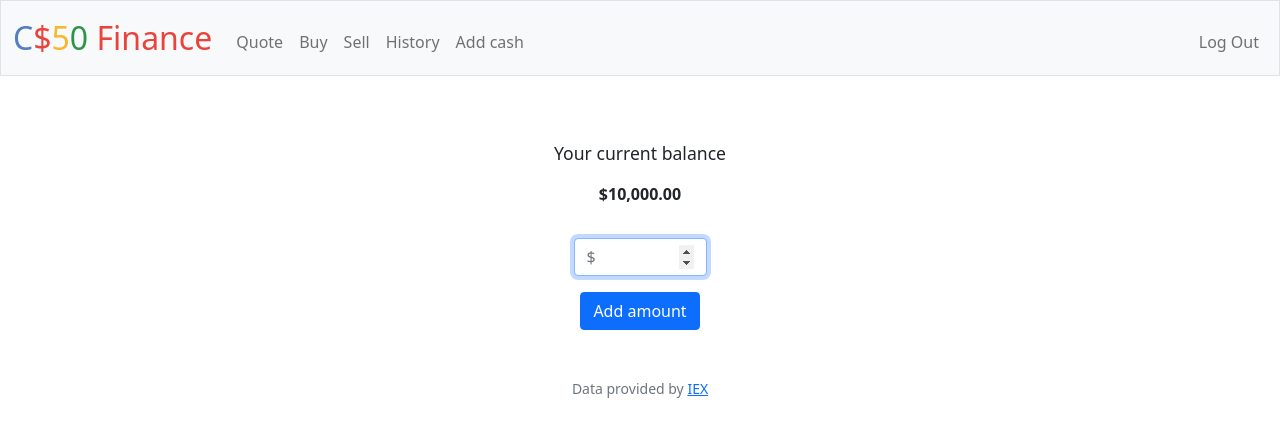
After one commit to ITurres/Python-Flask-SQL-projects, a Flask app: page /add-cash in a window 1280 px wide. The commit adds this page. Shown: the top 437 px of the page. Run offline with Flask 2, Linux system fonts and the light colour scheme; the visitor is signed in with stand-in values (Sample User, id 1); some libraries are stand-ins or nearby versions.

Commit message:
Add new -files- for -app- to add cash to account

```diff
--- a/w9-Flask-problem-sets-9/finance-web-app/app.py
+++ b/w9-Flask-problem-sets-9/finance-web-app/app.py
@@ -1,3 +1,4 @@
+# import flask
 import os
 # import datetime
 # import decimal
@@ -225,11 +226,12 @@ def register():
         # THIS ENABLES AFTER REGISTERING TO BE REDIRECT TO #
         # HOMEPAGE AND SEE CURRENT USER BALANCE # BUT
         # WITH IT, FAILS TEST, BUT STAFF'S SOLUTIONS WORKS
-        # AS SUCH, SO... ILL COMMENT IT OUT JIC.
-        # rows = db.execute(
-        #     "SELECT * FROM users WHERE username = ?", username)
+        # AS SUCH, SO... ILL COMMENT IT OUT FOR TEST.
+        # UNCOMMENTED FOR DEPLOY
+        rows = db.execute(
+            "SELECT * FROM users WHERE username = ?", username)
 
-        # session["user_id"] = rows[0]["id"]
+        session["user_id"] = rows[0]["id"]
 
         flash(f"Hello {username}!, you were successfully Register!")
         return redirect("/")
@@ -246,7 +248,6 @@ def sell():
     if request.method == "POST":
         symbol = request.form.get("symbol")
         shares = request.form.get("shares")
-        shares = int(shares)
 
         try:
             shares = int(shares)
@@ -292,3 +293,49 @@ def sell():
             current_user_id)
         return render_template("sell.html",
                                user_stock_symbols=user_stock_symbols)
+
+
+@app.route("/add-cash", methods=["GET", "POST"])
+@helpers.login_required
+def add_cash():
+    current_user_id = session["user_id"]
+    if request.method == "POST":
+
+        cash_requested = request.form.get("cash-requested")
+
+        try:
+            cash_requested = int(cash_requested)
+        except ValueError:
+            return helpers.apology("Only numbers and Integers", 403)
+
+        if cash_requested < 1:
+            return helpers.apology("Must select an amount higher than 0.", 403)
+        elif cash_requested > 10000:
+            return helpers.apology("""Must select an amount
+                                      lower than 1.000.""", 403)
+
+        db.execute(
+            """UPDATE users SET cash = (
+                SELECT cash FROM users WHERE id = ?
+                ) + ? WHERE id = ?""",
+            current_user_id, cash_requested, current_user_id)
+
+        none_value = "-"
+        db.execute(
+            """INSERT INTO user_transactions(user_id ,share_name,
+                   share_price, share_symbol, total_shares,
+                   transaction_type) VALUES (?, ?, ?, ?, ?, ?)""",
+            current_user_id, none_value, cash_requested,
+            none_value, none_value, "ADD-CASH")
+
+        flash(f"You added {helpers.usd(cash_requested)} to your account.")
+
+        return redirect("/")
+    else:
+        user_current_cash = db.execute("SELECT cash FROM users WHERE id = ?",
+                                       current_user_id)[0]['cash']
+        return render_template("add-cash.html",
+                               user_current_cash=helpers.usd(user_current_cash))
+
+
+# print("flask.__version__ = ", flask.__version__)
--- /dev/null
+++ b/w9-Flask-problem-sets-9/finance-web-app/templates/add-cash.html
@@ -0,0 +1,22 @@
+{% extends "layout.html" %} {% block title %} Add cash {% endblock %} {% block
+main %}
+<div class="current-balance--wrapper">
+  <p class="current-balance-header">Your current balance</p>
+  <p class="current-balance amount">{{ user_current_cash }}</p>
+</div>
+<form action="/add-cash" method="post">
+  <div class="mb-3">
+    <input
+      autocomplete="off"
+      autofocus
+      class="form-control mx-auto w-auto"
+      name="cash-requested"
+      placeholder="$"
+      type="number"
+      min="1"
+      max="10000"
+    />
+  </div>
+  <button class="btn btn-primary" type="submit">Add amount</button>
+</form>
+{% endblock %}
--- a/w9-Flask-problem-sets-9/finance-web-app/templates/layout.html
+++ b/w9-Flask-problem-sets-9/finance-web-app/templates/layout.html
@@ -51,6 +51,9 @@
             <li class="nav-item">
               <a class="nav-link" href="/history">History</a>
             </li>
+            <li class="nav-item">
+              <a class="nav-link" href="/add-cash">Add cash</a>
+            </li>
           </ul>
           <ul class="navbar-nav ms-auto mt-2">
             <li class="nav-item">
--- a/w9-Flask-problem-sets-9/finance-web-app/templates/quote.html
+++ b/w9-Flask-problem-sets-9/finance-web-app/templates/quote.html
@@ -7,7 +7,7 @@
       autofocus
       class="form-control mx-auto w-auto"
       name="symbol"
-      placeholder="Your quote here..."
+      placeholder="Introduce a Symbol here..."
       type="text"
     />
   </div>
```
